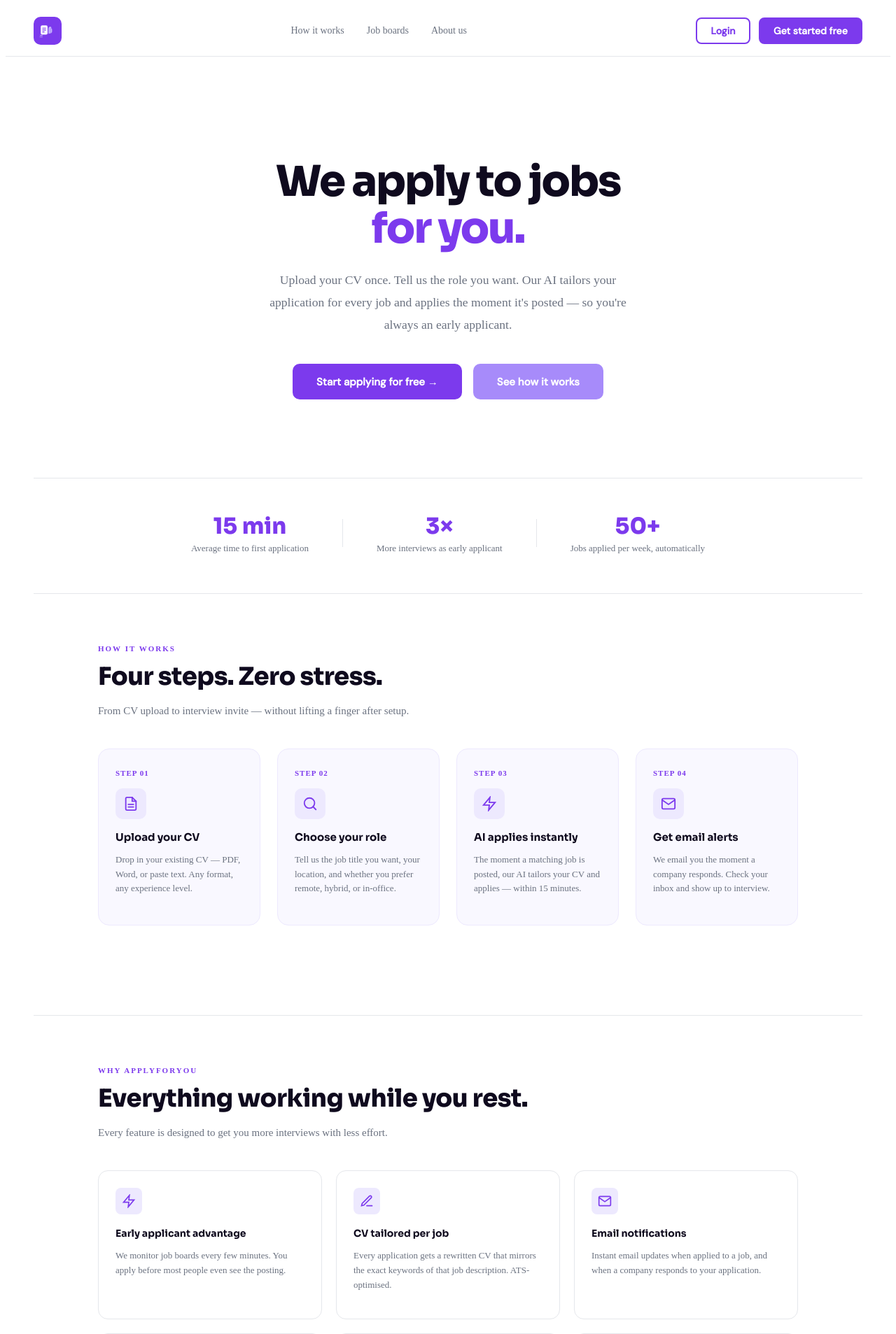
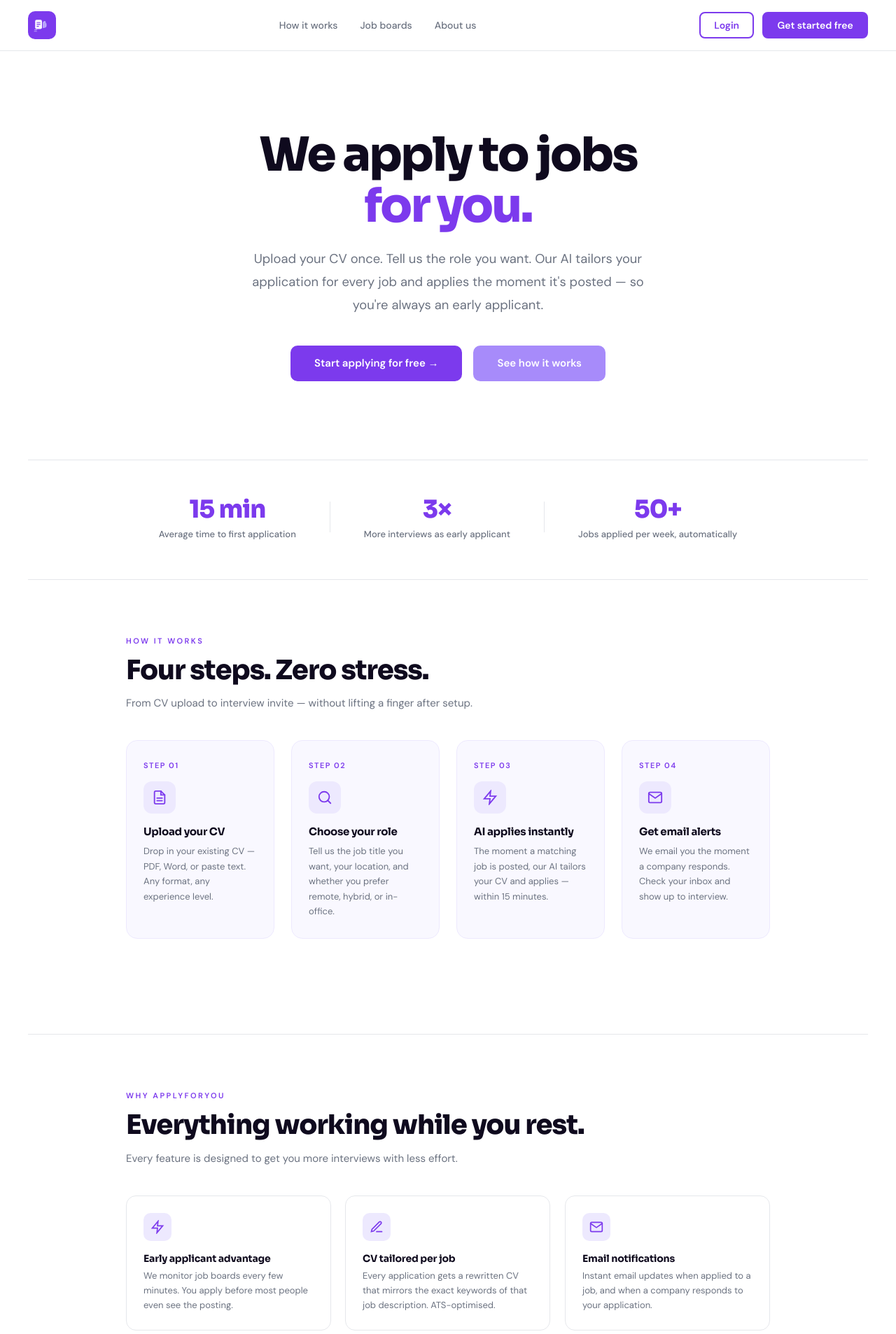
Before and after one commit to honeydesign/applyforyou, an Angular app: page / in a window 1280 px wide. Shown: the top 1907 px of the page at 70% size. Built offline with nearby package versions, Linux system fonts and the light colour scheme.

Commit message:
home page

```diff
--- a/angular.json
+++ b/angular.json
@@ -31,9 +31,7 @@
                 "input": "public"
               }
             ],
-            "styles": [
-              "src/styles.scss"
-            ],
+            "styles": ["src/styles/variables.scss"],
             "scripts": []
           },
           "configurations": {
--- a/src/app/components/navbar/navbar.component.scss
+++ b/src/app/components/navbar/navbar.component.scss
@@ -4,10 +4,17 @@
   justify-content: space-between;
   padding: 1rem 2.5rem;
   border-bottom: 1px solid #E5E7EB;
-  background: #fff;
+  background: rgba(255, 255, 255, 0.95);
   position: sticky;
   top: 0;
   z-index: 100;
+  backdrop-filter: blur(8px);
+  animation: fadeIn 0.4s ease both;
+}
+
+@keyframes fadeIn {
+  from { opacity: 0; transform: translateY(-8px); }
+  to   { opacity: 1; transform: translateY(0); }
 }
 
 .logo-icon {
@@ -20,9 +27,9 @@
   justify-content: center;
   flex-shrink: 0;
   text-decoration: none;
-  transition: background 0.2s;
+  transition: background 0.2s ease, transform 0.2s ease;
 
-  &:hover { background: #5B21B6; }
+  &:hover { background: #5B21B6; transform: scale(1.05); }
 }
 
 .nav-links {
@@ -35,9 +42,26 @@
     text-decoration: none;
     font-size: 14px;
     font-weight: 500;
-    transition: color 0.2s;
+    font-family: 'DM Sans', sans-serif;
+    transition: color 0.2s ease;
+    position: relative;
 
-    &:hover { color: #111; }
+    &::after {
+      content: '';
+      position: absolute;
+      bottom: -2px;
+      left: 0;
+      width: 0;
+      height: 2px;
+      background: #7C3AED;
+      border-radius: 2px;
+      transition: width 0.25s ease;
+    }
+
+    &:hover {
+      color: #7C3AED;
+      &::after { width: 100%; }
+    }
   }
 }
 
@@ -61,11 +85,12 @@
   cursor: pointer;
   font-family: 'DM Sans', sans-serif;
   text-decoration: none;
-  transition: background 0.2s, color 0.2s;
+  transition: background 0.2s ease, color 0.2s ease, transform 0.15s ease;
 
   &:hover {
     background: #7C3AED;
     color: #fff;
+    transform: translateY(-1px);
   }
 }
 
@@ -83,10 +108,12 @@
   cursor: pointer;
   font-family: 'DM Sans', sans-serif;
   text-decoration: none;
-  transition: background 0.2s, border-color 0.2s;
+  transition: background 0.2s ease, border-color 0.2s ease, transform 0.15s ease, box-shadow 0.2s ease;
 
   &:hover {
     background: #A78BFA;
     border-color: #A78BFA;
+    transform: translateY(-1px);
+    box-shadow: 0 4px 14px rgba(124, 58, 237, 0.3);
   }
 }
--- a/src/app/pages/home/home.component.html
+++ b/src/app/pages/home/home.component.html
@@ -2,20 +2,23 @@
 
 <!-- HERO -->
 <section class="hero">
-  <h1>We apply to jobs<br><span class="accent">for you.</span></h1>
-  <p class="hero-sub">
+  <h1 class="animate-fade-up">
+    We apply to jobs<br>
+    <span class="accent">for you.</span>
+  </h1>
+  <p class="hero-sub animate-fade-up delay-1">
     Upload your CV once. Tell us the role you want. Our AI tailors your
     application for every job and applies the moment it's posted — so
     you're always an early applicant.
   </p>
-  <div class="hero-actions">
+  <div class="hero-actions animate-fade-up delay-2">
     <a class="btn-solid lg" routerLink="/signup">Start applying for free →</a>
     <a class="btn-secondary lg" routerLink="/how-it-works">See how it works</a>
   </div>
 </section>
 
 <!-- STATS -->
-<div class="stats-row">
+<div class="stats-row animate-fade-up delay-3">
   <ng-container *ngFor="let stat of stats; let last = last">
     <div class="stat">
       <div class="stat-num">{{ stat.num }}</div>
@@ -29,12 +32,12 @@
 
 <!-- HOW IT WORKS -->
 <section class="section">
-  <div class="section-tag">How it works</div>
-  <div class="section-title">Four steps. Zero stress.</div>
-  <p class="section-sub">From CV upload to interview invite — without lifting a finger after setup.</p>
+  <div class="section-tag animate-fade-up">How it works</div>
+  <div class="section-title animate-fade-up delay-1">Four steps. Zero stress.</div>
+  <p class="section-sub animate-fade-up delay-2">From CV upload to interview invite — without lifting a finger after setup.</p>
 
   <div class="steps">
-    <div class="step" *ngFor="let step of steps">
+    <div class="step animate-fade-up" *ngFor="let step of steps; let i = index" [style.animation-delay]="(i * 0.1 + 0.1) + 's'">
       <div class="step-num">Step {{ step.num }}</div>
       <div class="step-icon">
         <ng-container [ngSwitch]="step.icon">
@@ -66,12 +69,12 @@
 
 <!-- WHY APPLYFORYOU -->
 <section class="section">
-  <div class="section-tag">Why ApplyForYou</div>
-  <div class="section-title">Everything working while you rest.</div>
-  <p class="section-sub">Every feature is designed to get you more interviews with less effort.</p>
+  <div class="section-tag animate-fade-up">Why ApplyForYou</div>
+  <div class="section-title animate-fade-up delay-1">Everything working while you rest.</div>
+  <p class="section-sub animate-fade-up delay-2">Every feature is designed to get you more interviews with less effort.</p>
 
   <div class="features">
-    <div class="feat" *ngFor="let feat of features">
+    <div class="feat animate-scale-in" *ngFor="let feat of features; let i = index" [style.animation-delay]="(i * 0.08 + 0.1) + 's'">
       <div class="feat-icon">
         <ng-container [ngSwitch]="feat.icon">
           <svg *ngSwitchCase="'lightning'" width="20" height="20" viewBox="0 0 24 24" fill="none" stroke="#7C3AED" stroke-width="2" stroke-linecap="round"><polygon points="13 2 3 14 12 14 11 22 21 10 12 10 13 2"/></svg>
@@ -92,15 +95,15 @@
 
 <!-- JOB BOARDS -->
 <section class="section boards-section">
-  <div class="section-tag">Job boards we cover</div>
-  <div class="section-title boards-title">We watch these for you, 24/7</div>
-  <div class="boards">
+  <div class="section-tag animate-fade-up">Job boards we cover</div>
+  <div class="section-title boards-title animate-fade-up delay-1">We watch these for you, 24/7</div>
+  <div class="boards animate-fade-up delay-2">
     <span class="board-pill" *ngFor="let board of boards">{{ board }}</span>
   </div>
 </section>
 
 <!-- CTA -->
-<div class="cta-section">
+<div class="cta-section animate-scale-in">
   <h2>Stop applying manually.<br>Let us do it for you.</h2>
   <p>Join thousands of job seekers letting AI handle the hard part.</p>
   <a class="btn-solid lg" routerLink="/signup">Create your free account →</a>
--- a/src/app/pages/home/home.component.scss
+++ b/src/app/pages/home/home.component.scss
@@ -1,4 +1,4 @@
-/* ── SHARED BUTTONS ── */
+/* ── BUTTONS ── */
 .btn-solid {
   display: inline-flex;
   align-items: center;
@@ -13,9 +13,15 @@
   cursor: pointer;
   font-family: 'DM Sans', sans-serif;
   text-decoration: none;
-  transition: background 0.2s, border-color 0.2s, transform 0.15s;
+  transition: background 0.25s ease, border-color 0.25s ease, transform 0.2s ease, box-shadow 0.25s ease;
 
-  &:hover { background: #A78BFA; border-color: #A78BFA; transform: translateY(-1px); }
+  &:hover {
+    background: #A78BFA;
+    border-color: #A78BFA;
+    transform: translateY(-2px);
+    box-shadow: 0 8px 20px rgba(124, 58, 237, 0.3);
+  }
+
   &.lg { padding: 0.85rem 2rem; border-radius: 10px; font-size: 15px; }
 }
 
@@ -33,37 +39,48 @@
   cursor: pointer;
   font-family: 'DM Sans', sans-serif;
   text-decoration: none;
-  transition: background 0.2s, border-color 0.2s, transform 0.15s;
+  transition: background 0.25s ease, border-color 0.25s ease, transform 0.2s ease, box-shadow 0.25s ease;
 
-  &:hover { background: #7C3AED; border-color: #7C3AED; transform: translateY(-1px); }
+  &:hover {
+    background: #7C3AED;
+    border-color: #7C3AED;
+    transform: translateY(-2px);
+    box-shadow: 0 8px 20px rgba(124, 58, 237, 0.25);
+  }
+
   &.lg { padding: 0.85rem 2rem; border-radius: 10px; font-size: 15px; }
 }
 
 /* ── HERO ── */
 .hero {
-  padding: 6rem 2.5rem 3rem;
+  padding: 7rem 2.5rem 3rem;
   max-width: 820px;
   margin: 0 auto;
   text-align: center;
 
   h1 {
     font-family: 'Sora', sans-serif;
-    font-size: clamp(2.4rem, 5vw, 3.8rem);
+    font-size: clamp(2.8rem, 6vw, 4.2rem);
     font-weight: 800;
-    line-height: 1.1;
-    letter-spacing: -2px;
+    line-height: 1.08;
+    letter-spacing: -2.5px;
     margin-bottom: 1.5rem;
     color: #0F0A1E;
 
-    .accent { color: #7C3AED; }
+    .accent {
+      color: #7C3AED;
+      position: relative;
+      display: inline-block;
+    }
   }
 
   &-sub {
-    font-size: 1.1rem;
+    font-size: 1.15rem;
     color: #6B7280;
     line-height: 1.8;
     max-width: 560px;
     margin: 0 auto 2.5rem;
+    font-weight: 400;
   }
 
   &-actions {
@@ -89,23 +106,28 @@
 
 .stat {
   text-align: center;
+  transition: transform 0.2s ease;
+
+  &:hover { transform: translateY(-3px); }
 
   &-num {
     font-family: 'Sora', sans-serif;
-    font-size: 2rem;
+    font-size: 2.2rem;
     font-weight: 800;
     color: #7C3AED;
+    letter-spacing: -1px;
   }
 
   &-label {
     font-size: 13px;
     color: #6B7280;
-    margin-top: 4px;
+    margin-top: 5px;
+    font-weight: 500;
   }
 
   &-divider {
     width: 1px;
-    height: 40px;
+    height: 44px;
     background: #E5E7EB;
   }
 }
@@ -119,14 +141,14 @@
 
 /* ── SECTIONS ── */
 .section {
-  padding: 4.5rem 2.5rem;
+  padding: 5rem 2.5rem;
   max-width: 1000px;
   margin: 0 auto;
 
   &-tag {
     font-size: 11px;
     font-weight: 700;
-    letter-spacing: 2px;
+    letter-spacing: 2.5px;
     text-transform: uppercase;
     color: #7C3AED;
     margin-bottom: 0.75rem;
@@ -134,11 +156,12 @@
 
   &-title {
     font-family: 'Sora', sans-serif;
-    font-size: clamp(1.6rem, 3vw, 2.2rem);
+    font-size: clamp(1.8rem, 3vw, 2.4rem);
     font-weight: 800;
     color: #0F0A1E;
-    letter-spacing: -0.5px;
+    letter-spacing: -1px;
     margin-bottom: 0.75rem;
+    line-height: 1.2;
   }
 
   &-sub {
@@ -152,27 +175,63 @@
 /* ── STEPS ── */
 .steps {
   display: grid;
-  grid-template-columns: repeat(auto-fit, minmax(200px, 1fr));
+  grid-template-columns: repeat(auto-fit, minmax(210px, 1fr));
   gap: 1.5rem;
   margin-top: 2.5rem;
 }
 
 .step {
   background: #F9F8FF;
-  border: 1px solid #EDE9FE;
+  border: 1.5px solid #EDE9FE;
   border-radius: 16px;
   padding: 1.75rem 1.5rem;
-  transition: border-color 0.2s, box-shadow 0.2s;
+  transition: border-color 0.25s ease, box-shadow 0.25s ease, transform 0.25s ease;
+  cursor: default;
 
-  &:hover { border-color: #A78BFA; box-shadow: 0 4px 20px rgba(124,58,237,0.08); }
+  &:hover {
+    border-color: #A78BFA;
+    box-shadow: 0 8px 30px rgba(124, 58, 237, 0.1);
+    transform: translateY(-4px);
+  }
 
-  &-num { font-size: 11px; font-weight: 700; color: #7C3AED; letter-spacing: 1px; margin-bottom: 1rem; text-transform: uppercase; }
+  &-num {
+    font-size: 11px;
+    font-weight: 700;
+    color: #7C3AED;
+    letter-spacing: 1.5px;
+    margin-bottom: 1rem;
+    text-transform: uppercase;
+    font-family: 'DM Sans', sans-serif;
+  }
 
-  &-icon { width: 44px; height: 44px; background: #EDE9FE; border-radius: 10px; display: flex; align-items: center; justify-content: center; margin-bottom: 1rem; }
+  &-icon {
+    width: 46px;
+    height: 46px;
+    background: #EDE9FE;
+    border-radius: 12px;
+    display: flex;
+    align-items: center;
+    justify-content: center;
+    margin-bottom: 1rem;
+    transition: background 0.25s ease, transform 0.25s ease;
+  }
 
-  h3 { font-family: 'Sora', sans-serif; font-size: 15px; font-weight: 700; color: #0F0A1E; margin-bottom: 0.5rem; }
+  &:hover &-icon {
+    background: #7C3AED;
 
-  p { font-size: 13px; color: #6B7280; line-height: 1.6; }
+    svg { stroke: #fff; }
+  }
+
+  h3 {
+    font-family: 'Sora', sans-serif;
+    font-size: 15px;
+    font-weight: 700;
+    color: #0F0A1E;
+    margin-bottom: 0.5rem;
+    letter-spacing: -0.3px;
+  }
+
+  p { font-size: 13px; color: #6B7280; line-height: 1.65; }
 }
 
 /* ── FEATURES ── */
@@ -185,48 +244,94 @@
 
 .feat {
   background: #fff;
-  border: 1px solid #E5E7EB;
+  border: 1.5px solid #E5E7EB;
   border-radius: 14px;
   padding: 1.5rem;
-  transition: border-color 0.2s;
+  transition: border-color 0.25s ease, box-shadow 0.25s ease, transform 0.25s ease;
+  cursor: default;
 
-  &:hover { border-color: #A78BFA; }
+  &:hover {
+    border-color: #A78BFA;
+    box-shadow: 0 6px 24px rgba(124, 58, 237, 0.08);
+    transform: translateY(-3px);
+  }
 
-  &-icon { width: 38px; height: 38px; background: #EDE9FE; border-radius: 8px; display: flex; align-items: center; justify-content: center; margin-bottom: 1rem; }
+  &-icon {
+    width: 40px;
+    height: 40px;
+    background: #EDE9FE;
+    border-radius: 10px;
+    display: flex;
+    align-items: center;
+    justify-content: center;
+    margin-bottom: 1rem;
+    transition: background 0.25s ease;
+  }
 
-  h4 { font-family: 'Sora', sans-serif; font-size: 14px; font-weight: 700; color: #0F0A1E; margin-bottom: 0.4rem; }
+  &:hover &-icon {
+    background: #7C3AED;
+    svg { stroke: #fff; }
+  }
+
+  h4 {
+    font-family: 'Sora', sans-serif;
+    font-size: 14px;
+    font-weight: 700;
+    color: #0F0A1E;
+    margin-bottom: 0.4rem;
+    letter-spacing: -0.2px;
+  }
 
   p { font-size: 13px; color: #6B7280; line-height: 1.6; }
 }
 
 /* ── BOARDS ── */
-.boards-section { padding-top: 3rem; padding-bottom: 3rem; }
-.boards-title { font-size: 1.5rem !important; }
+.boards-section { padding-top: 3.5rem; padding-bottom: 3.5rem; }
+.boards-title { font-size: 1.6rem !important; }
 
 .boards { display: flex; flex-wrap: wrap; gap: 0.75rem; margin-top: 1.5rem; }
 
 .board-pill {
   background: #F5F3FF;
-  border: 1px solid #EDE9FE;
+  border: 1.5px solid #EDE9FE;
   border-radius: 999px;
-  padding: 0.4rem 1.1rem;
+  padding: 0.45rem 1.1rem;
   font-size: 12px;
   font-weight: 600;
   color: #5B21B6;
+  transition: background 0.2s ease, border-color 0.2s ease, transform 0.2s ease;
+  cursor: default;
+
+  &:hover {
+    background: #EDE9FE;
+    border-color: #A78BFA;
+    transform: translateY(-2px);
+  }
 }
 
 /* ── CTA ── */
 .cta-section {
   margin: 2rem 2.5rem 5rem;
   background: #F5F3FF;
-  border: 1px solid #EDE9FE;
-  border-radius: 20px;
-  padding: 4rem 2.5rem;
+  border: 1.5px solid #EDE9FE;
+  border-radius: 24px;
+  padding: 4.5rem 2.5rem;
   text-align: center;
+  transition: box-shadow 0.3s ease;
 
-  h2 { font-family: 'Sora', sans-serif; font-size: clamp(1.6rem, 3vw, 2rem); font-weight: 800; color: #0F0A1E; margin-bottom: 0.75rem; letter-spacing: -0.5px; }
+  &:hover { box-shadow: 0 12px 40px rgba(124, 58, 237, 0.1); }
 
-  p { color: #6B7280; font-size: 15px; margin-bottom: 2rem; }
+  h2 {
+    font-family: 'Sora', sans-serif;
+    font-size: clamp(1.7rem, 3vw, 2.1rem);
+    font-weight: 800;
+    color: #0F0A1E;
+    margin-bottom: 0.75rem;
+    letter-spacing: -0.8px;
+    line-height: 1.25;
+  }
+
+  p { color: #6B7280; font-size: 15px; margin-bottom: 2rem; line-height: 1.6; }
 }
 
 /* ── FOOTER ── */
@@ -246,5 +351,12 @@ footer {
   display: flex;
   gap: 1.5rem;
 
-  a { font-size: 13px; color: #6B7280; text-decoration: none; &:hover { color: #111; } }
+  a {
+    font-size: 13px;
+    color: #6B7280;
+    text-decoration: none;
+    transition: color 0.2s ease;
+
+    &:hover { color: #111; }
+  }
 }
--- a/src/index.html
+++ b/src/index.html
@@ -2,11 +2,13 @@
 <html lang="en">
 <head>
   <meta charset="utf-8">
-  <title>Applyforyou</title>
+  <title>ApplyForYou</title>
   <base href="/">
   <meta name="viewport" content="width=device-width, initial-scale=1">
   <link rel="icon" type="image/x-icon" href="favicon.ico">
-  <link href="https://fonts.googleapis.com/css2?family=Sora:wght@400;600;700;800&family=DM+Sans:wght@400;500&display=swap" rel="stylesheet"/>
+  <link rel="preconnect" href="https://fonts.googleapis.com">
+  <link rel="preconnect" href="https://fonts.gstatic.com" crossorigin>
+  <link href="https://fonts.googleapis.com/css2?family=Sora:wght@400;600;700;800&family=DM+Sans:ital,opsz,wght@0,9..40,400;0,9..40,500;0,9..40,600;1,9..40,400&display=swap" rel="stylesheet">
 </head>
 <body>
   <app-root></app-root>
--- /dev/null
+++ b/src/styles/variables.scss
@@ -0,0 +1,63 @@
+:root {
+  --purple: #7C3AED;
+  --purple-light: #A78BFA;
+  --purple-pale: #EDE9FE;
+  --purple-dark: #5B21B6;
+  --lavender: #C4B5FD;
+  --text: #111;
+  --muted: #6B7280;
+  --card: #F9F8FF;
+  --card-border: #EDE9FE;
+  --border: #E5E7EB;
+}
+
+* { margin: 0; padding: 0; box-sizing: border-box; }
+
+body {
+  font-family: 'DM Sans', sans-serif;
+  background: #fff;
+  color: #111;
+  overflow-x: hidden;
+}
+
+/* ── GLOBAL ANIMATIONS ── */
+@keyframes fadeUp {
+  from { opacity: 0; transform: translateY(24px); }
+  to   { opacity: 1; transform: translateY(0); }
+}
+
+@keyframes fadeIn {
+  from { opacity: 0; }
+  to   { opacity: 1; }
+}
+
+@keyframes slideInLeft {
+  from { opacity: 0; transform: translateX(-20px); }
+  to   { opacity: 1; transform: translateX(0); }
+}
+
+@keyframes scaleIn {
+  from { opacity: 0; transform: scale(0.95); }
+  to   { opacity: 1; transform: scale(1); }
+}
+
+@keyframes float {
+  0%, 100% { transform: translateY(0px); }
+  50%       { transform: translateY(-6px); }
+}
+
+@keyframes shimmer {
+  0%   { background-position: -200% center; }
+  100% { background-position: 200% center; }
+}
+
+.animate-fade-up   { animation: fadeUp 0.6s ease both; }
+.animate-fade-in   { animation: fadeIn 0.6s ease both; }
+.animate-scale-in  { animation: scaleIn 0.5s ease both; }
+
+.delay-1 { animation-delay: 0.1s; }
+.delay-2 { animation-delay: 0.2s; }
+.delay-3 { animation-delay: 0.3s; }
+.delay-4 { animation-delay: 0.4s; }
+.delay-5 { animation-delay: 0.5s; }
+.delay-6 { animation-delay: 0.6s; }
```
Also changed, not shown: tsconfig.json (+6 -4 lines).
